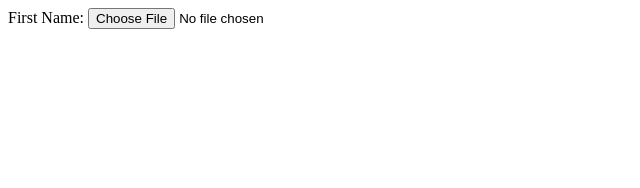
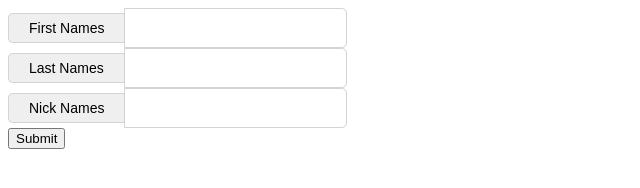
Before and after one commit to eriqjaffe/OOTP-Name-Changer, an Electron app: page index.html in a window 800 px wide. Shown: the whole page, without its empty margins (0-640 px from the left). Drawn offline with Linux system fonts and the light colour scheme.

Commit message:
initial commit

```diff
--- a/index.html
+++ b/index.html
@@ -11,13 +11,21 @@
 </head>
 <body>
     <form id="nameForm">
-        <label for="firstNames">First Name:&nbsp;</label><input type="file" id="firstNames" name="First Names" accept=".csv,.txt" />
+        <input data-label="First Names" id="firstName" class="filepicker" type="file" multiple="" accept=".txt,.csv">
+        <input data-label="Last Names" id="lastName" class="filepicker" type="file" multiple="" accept=".txt,.csv">
+        <input data-label="Nick Names" id="nickName" class="filepicker" type="file" multiple="" accept=".txt,.csv">
+        <input type="submit" value="Submit">
     </form>
-<!--     <div style="margin: auto; width: 50%; border: 3px solid green; padding: 10px; text-align:center;">
-        <form id="my-form" action="/target" class="dropzone"></form>
-    </div> -->
 </body>
 <script>
     require('./renderer.js')
+
+    $("input[type='file'].filepicker").filepicker();
+
+    $("#nameForm").on("submit", function(e) {
+        e.preventDefault()
+        console.log($(this).serialize())
+    })
+
 </script>
 </html>
```
